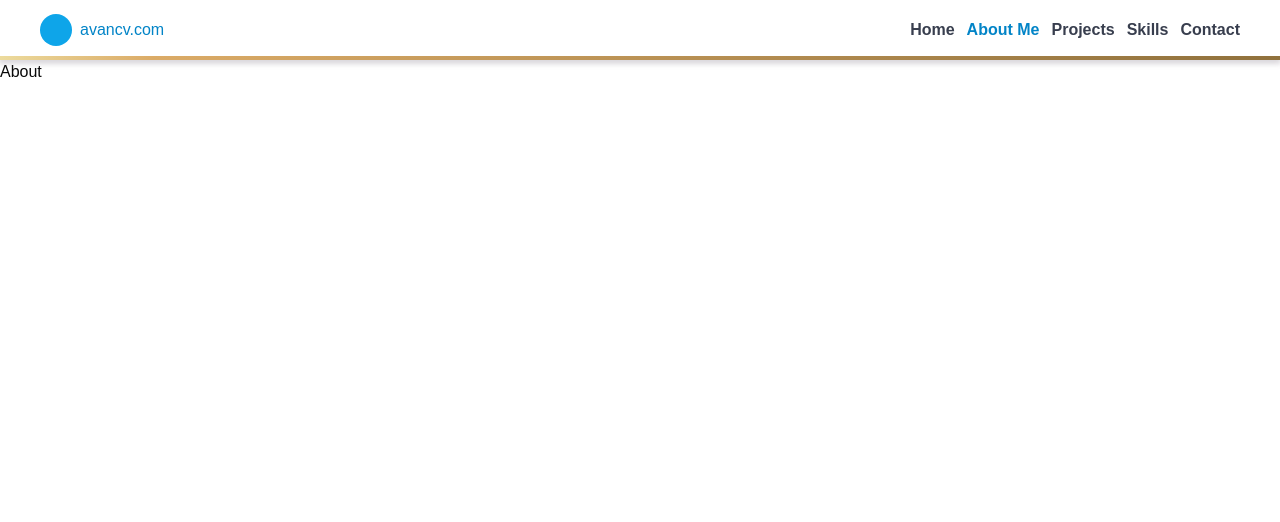
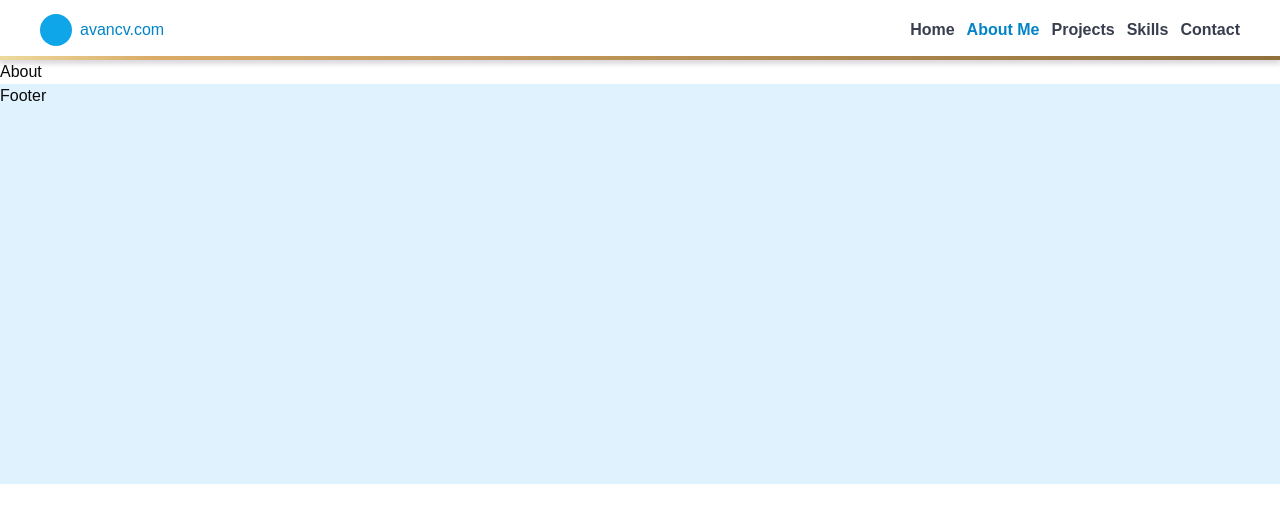
Before and after one commit to avangardewashere/avan-cv, a Next.js app: page /about in a window 1280 px wide. Shown: the top 522 px of the page. Built offline with nearby package versions, Linux system fonts and the light colour scheme.

Commit message:
add/about-me

```diff
--- a/app/(main)/page.tsx
+++ b/app/(main)/page.tsx
@@ -1,6 +1,7 @@
 import KnowMeCard from "@/components/cards/KnowMeCard";
 import Heroes from "@/components/Heroes";
 import KnowMe from "@/components/KnowMe";
+import AboutMe from "@/components/overview/AboutMe";
 import ProjectsCarousel from "@/components/ProjectsCarousel";
 import Image from "next/image";
 
@@ -12,11 +13,10 @@ export default function Home() {
         <KnowMe />
       </div>
       <div className="flex items-center justify-center w-full">
-        <div className="w-60">
-          {/* <KnowMeCard /> */}
-        </div>
+        <div className="w-60">{/* <KnowMeCard /> */}</div>
       </div>
       <ProjectsCarousel />
+      <AboutMe />
     </>
   );
 }
--- a/app/layout.tsx
+++ b/app/layout.tsx
@@ -2,6 +2,7 @@ import type { Metadata } from "next";
 import { Geist, Geist_Mono } from "next/font/google";
 import "./globals.css";
 import Navbar from "@/components/Navbar";
+import Footer from "@/components/Footer";
 
 const geistSans = Geist({
   variable: "--font-geist-sans",
@@ -30,6 +31,7 @@ export default function RootLayout({
       >
         <Navbar/>
         {children}
+        <Footer />
       </body>
     </html>
   );
--- a/components/Footer.tsx
+++ b/components/Footer.tsx
@@ -2,7 +2,7 @@ import React from 'react'
 
 const Footer = () => {
   return (
-    <div>
+    <div className='bg-sky-100 min-h-[400px] '>
       <span>Footer</span>
     </div>
   )
--- /dev/null
+++ b/components/overview/AboutMe.tsx
@@ -0,0 +1,11 @@
+import React from "react";
+
+const AboutMe = () => {
+  return (
+    <div className="min-h-[500px]  bg-slate-50 flex items-center">
+      <p className="min-h-[300ox] bg-indigo-200 w-[300px] m-auto">About Me Section</p>
+    </div>
+  );
+};
+
+export default AboutMe;
```
